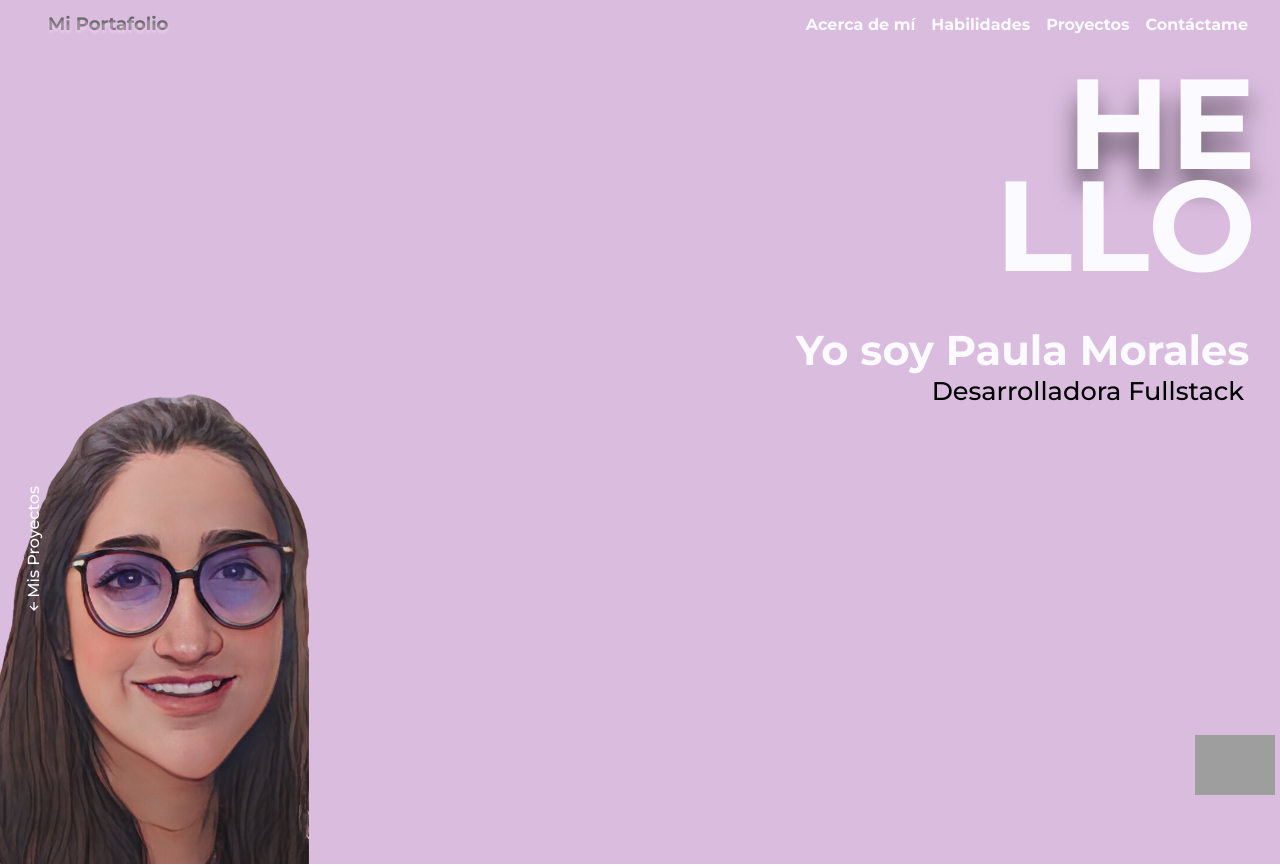
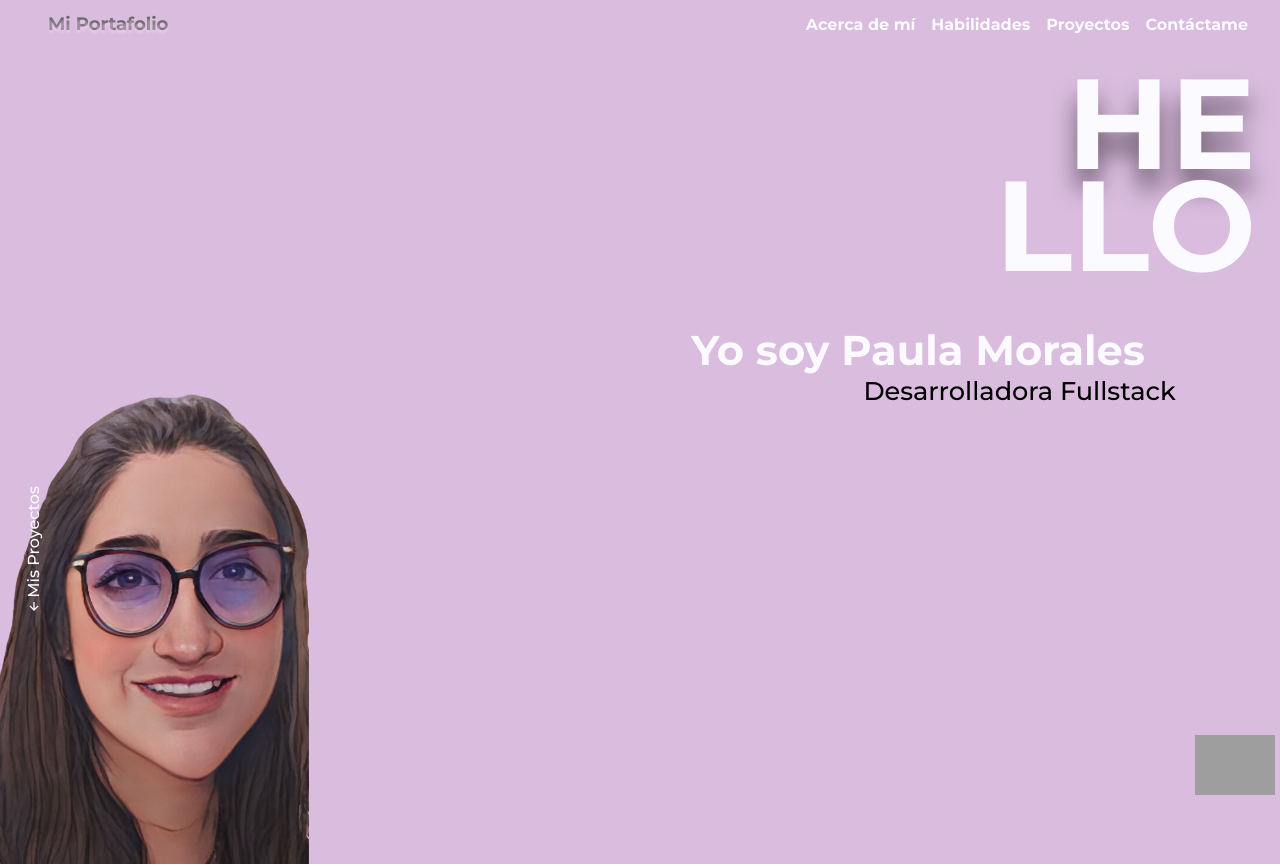
Before and after one commit to PauliMorales/myportfolio, a React (Vite) app: page / in a window 1280 px wide. Shown: the top 866 px of the page. Built offline with nearby package versions, Linux system fonts and the light colour scheme; grey boxes are pictures that could not be loaded.

Commit message:
upload typing

```diff
--- a/src/components/Home/home.css
+++ b/src/components/Home/home.css
@@ -49,7 +49,7 @@
   color: var(--white-color);
   white-space: nowrap;
   border-right: 4px solid;
-  width: 16.3ch;
+  width: 20ch;
   animation: typingN 3s steps(20), blinkN 0.5s infinite step-end alternate;
   overflow: hidden;
 }
@@ -68,7 +68,7 @@
   display: block;
   white-space: nowrap;
   border-right: 4px solid;
-  width: 19ch;
+  width: 23ch;
   animation: typing 4s steps(23), blink 0.5s infinite step-end alternate;
   overflow: hidden;
 }
```
